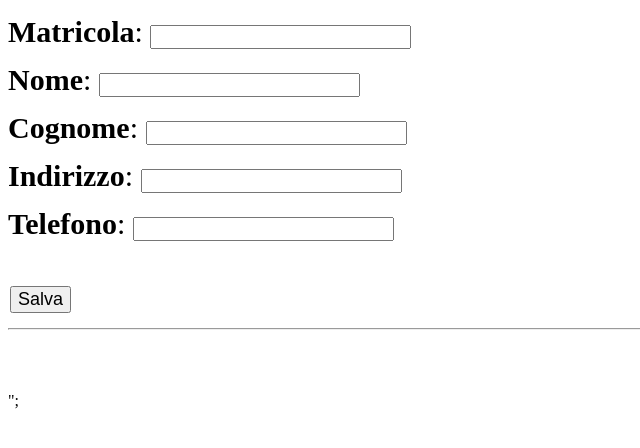
After one commit to gattomorto/DB, a PHP site: page /nuovo_modifica_utente.php in a window 1280 px wide. The commit adds this page. Shown: the top 448 px of the page, without its empty margins (0-640 px from the left). Run offline with PHP 8.4, Linux system fonts and the light colour scheme.

Commit message:
aggiunto salva utente

```diff
--- /dev/null
+++ b/nuovo_modifica_utente.php
@@ -0,0 +1,48 @@
+<!DOCTYPE html>
+
+<?php
+include "gestione_biblio.php";
+
+
+
+?>
+<html lang="en">
+<head>
+    <meta charset="UTF-8">
+    <title>nuovo/modifica</title>
+</head>
+<body>
+
+<div style='font-size:30px; line-height: 1.6;'>
+    <form action='gestione_utenti.php' method='get'>
+        <strong>Matricola</strong>:
+        <input  size='25' style='font-size:medium' type=”text” name='testoMatricola'><br>
+        <strong>Nome</strong>:
+        <input  size='25' style='font-size:medium' type=”text” name='testoNome'><br>
+        <strong>Cognome</strong>:
+        <input  size='25' style='font-size:medium' type=”text” name='testoCognome'><br>
+        <strong>Indirizzo</strong>:
+        <input  size='25' style='font-size:medium' type=”text” name='testoIndirizzo'><br>
+        <strong>Telefono</strong>:
+        <input  size='25' style='font-size:medium' type=”text” name='testoTelefono'><br>
+        <input type='hidden' name='salva' value='1'>
+        <input type="hidden" name="modifica" value="2">
+
+</div><br><br>
+        <table border='0' width='200' align='left' cellspacing='1'>
+
+        <tr>
+
+            <td>
+                <button type=”submit” style='font-size: large'>Salva</button>
+            </td>
+
+
+            </form>
+
+    </tr>
+
+</table><br><br><hr><br><br><br>";
+
+</body>
+</html>
--- a/popolazione_database.php
+++ b/popolazione_database.php
@@ -120,7 +120,7 @@ function cancella_e_crea_database()
           `cognome` varchar(255),
           `indirizzo` varchar(255),
           `telefono` varchar(255),
-          `matricola` varchar(255),
+          `matricola` varchar(255) not null,
            PRIMARY KEY (`matricola`))";
 
     $result = $GLOBALS['connessione']->query($qry);
```
Also changed, not shown: gestione_utenti.php (+15 -1 lines).
